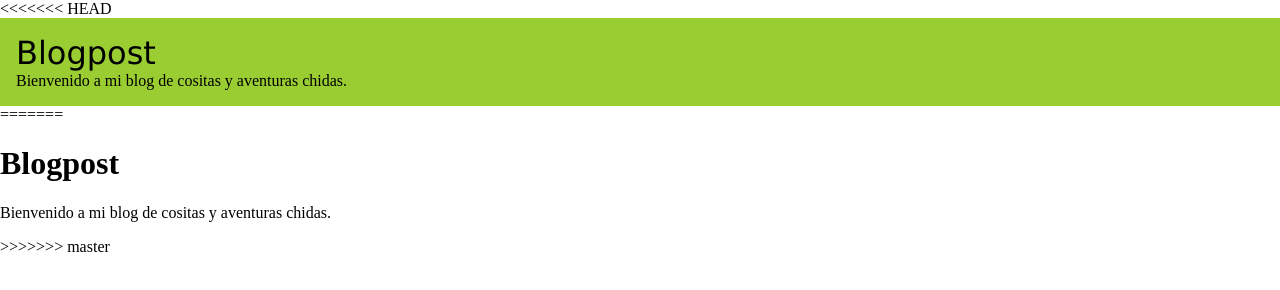
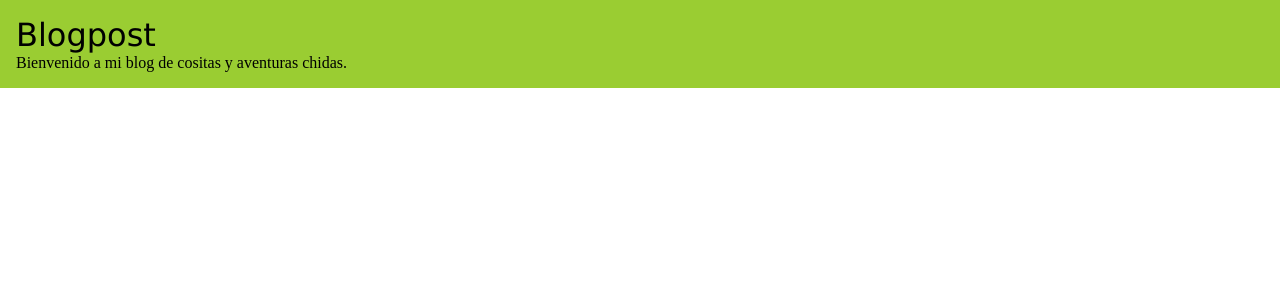
Before and after one commit to rombetjai/test, a plain HTML site: page index.html in a window 1280 px wide. Drawn offline with Linux system fonts and the light colour scheme.

Commit message:
Se corrige html

```diff
--- a/index.html
+++ b/index.html
@@ -7,14 +7,9 @@
     <link rel="stylesheet" href="css/estilos.css">
 </head>
 <body>
-<<<<<<< HEAD
     <div class="container">
         <span class="title">Blogpost</span><br>
         <span class="subtitle">Bienvenido a mi blog de cositas y aventuras chidas.</span>
     </div>
-=======
-    <h1>Blogpost</h1>
-    <p>Bienvenido a mi blog de cositas y aventuras chidas.</p>
->>>>>>> master
 </body>
 </html>
```
